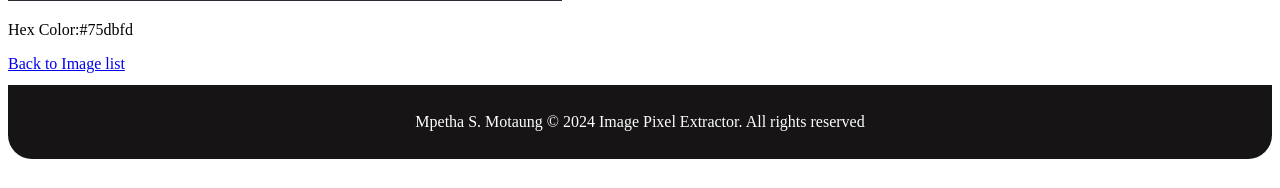
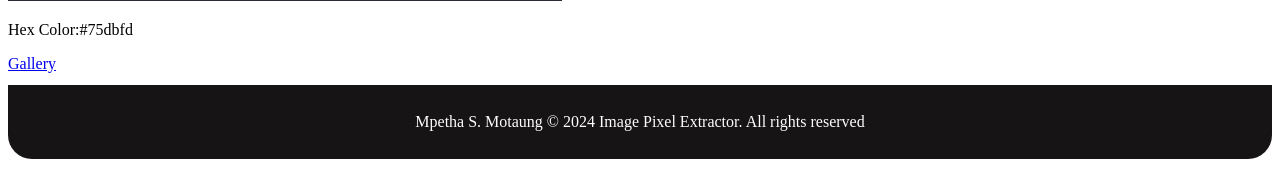
Before and after one commit to mpethamotaung/Image-Processing, a Django app: page /image/1/ in a window 1280 px wide. Shown: the part 612-800 px from the top of the page. Run offline with Django 5.2, Linux system fonts and the light colour scheme; data comes from the database, SQL or seed files in the repository.

Commit message:
update image list name to Gallery for correspondence.

```diff
--- a/PixelsProject/pixels/templates/pixels/image_details.html
+++ b/PixelsProject/pixels/templates/pixels/image_details.html
@@ -4,5 +4,5 @@
 <h1>Image Details</h1>
 <img src="{{ image.image.url}}" alt="Uploaded Image" style="max-width: 100%; height: auto;">
 <p>Hex Color:{{ image.hex_color}}</span></p>
-<a href="{% url 'pixels:image_list' %}">Back to Image list</a>
+<a href="{% url 'pixels:image_list' %}">Gallery</a>
 {% endblock %}
```
